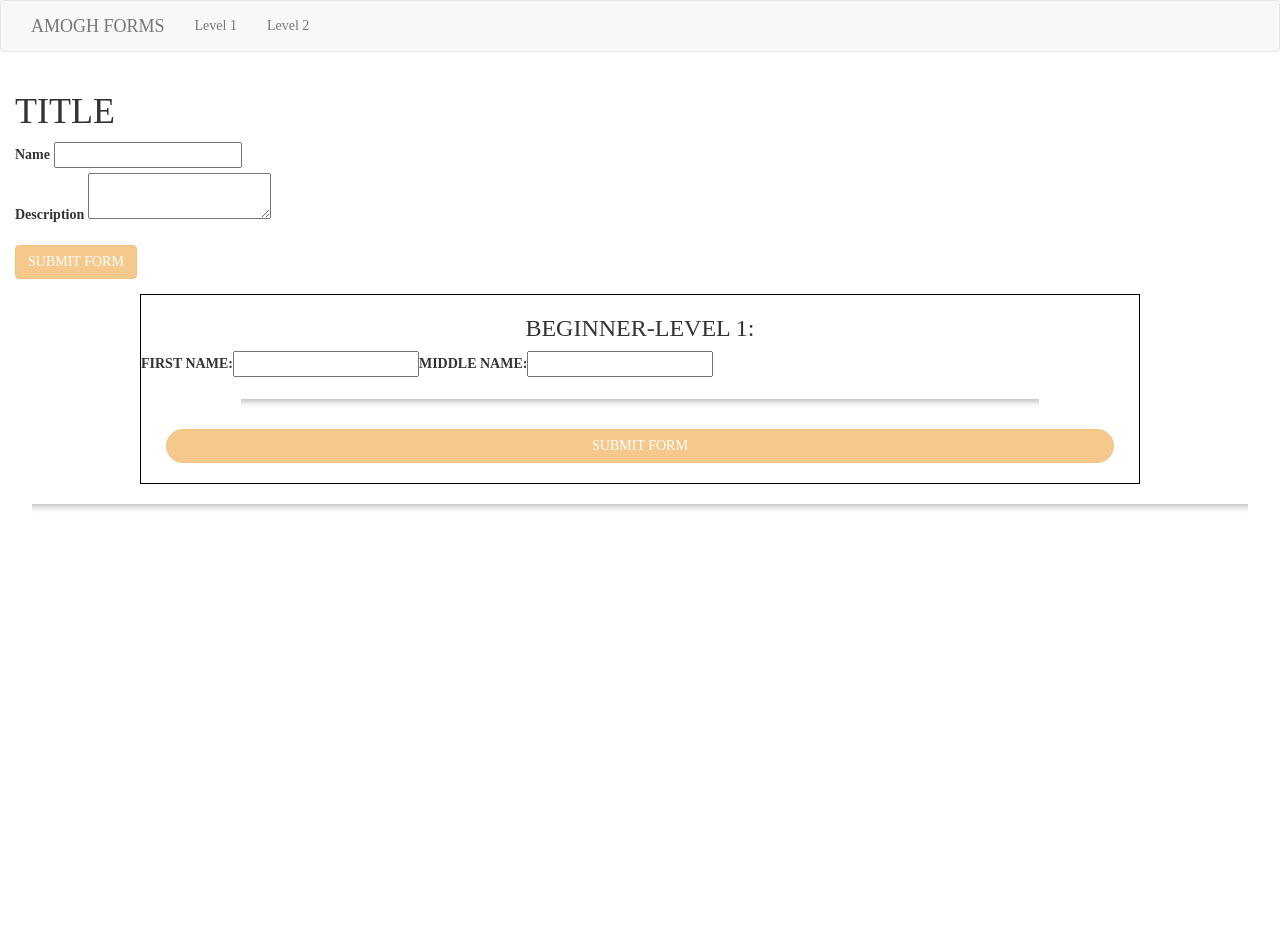
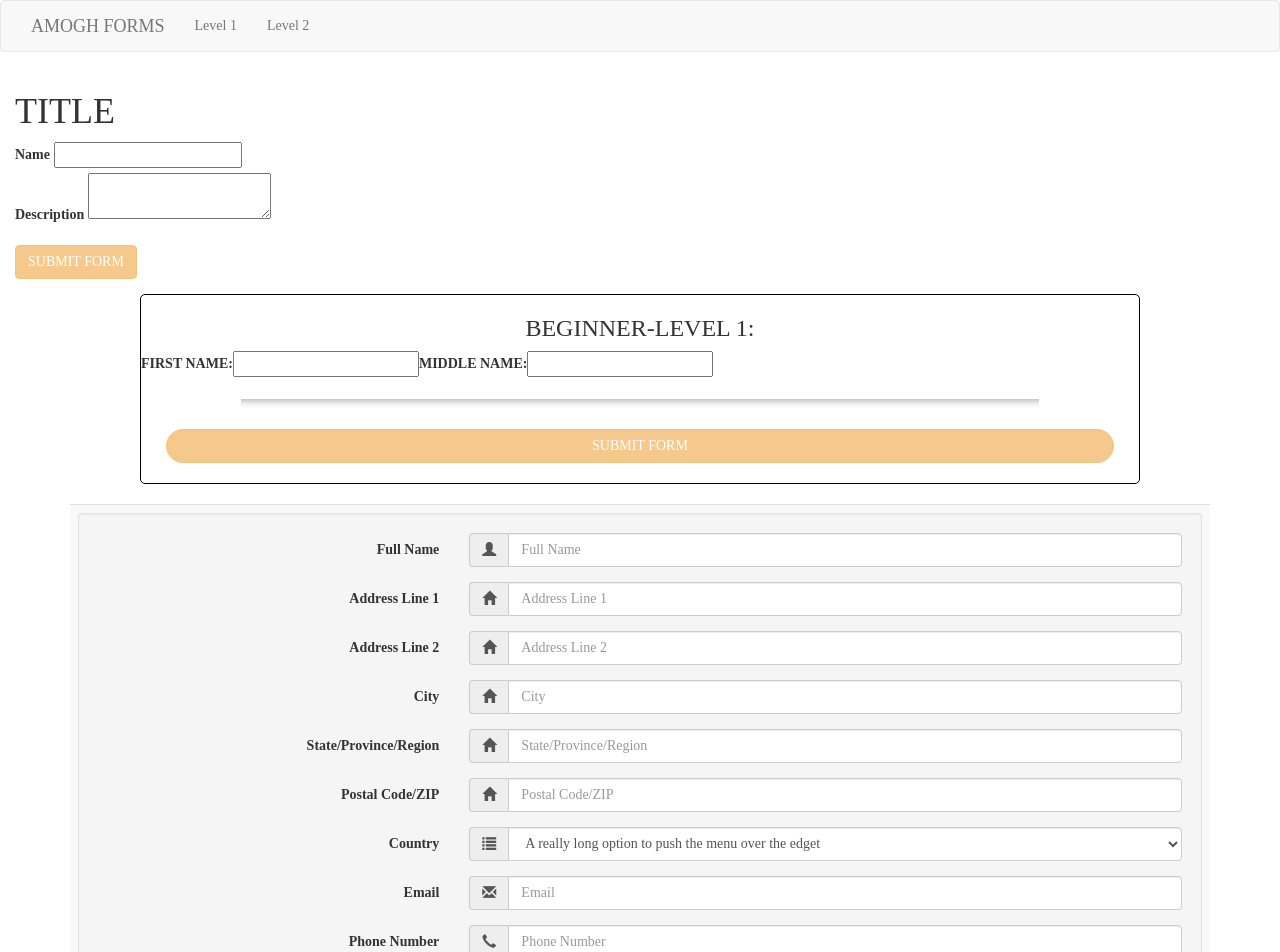
Before and after one commit to arpit-21/FFG, an Angular app in the folder Amogh-Forms/: page /formbeginner0 in a window 1280 px wide. Shown: the top 952 px of the page. Before the commit the page ends 800 px from the top, so only its background shows below. Built offline with nearby package versions, Linux system fonts and the light colour scheme; a web font is replaced by a local one.

Commit message:
Form template Updated Based on bootstrap Style

```diff
--- a/Amogh-Forms/src/app/app.component.html
+++ b/Amogh-Forms/src/app/app.component.html
@@ -2,7 +2,7 @@
 
 
 <!-- TOP NAVIGATION BAR CODE FOR LEVELS AND AMOGH FORMS HEADER-->
-<nav class="navbar navbar-default" style="height: 100%">
+<nav class="navbar navbar-default " style="height: 100%">
   <div class="container-fluid">
       <div class="navbar-header">
           <a class="navbar-brand">
--- a/Amogh-Forms/src/app/formbeginner1/formbeginner1.component.css
+++ b/Amogh-Forms/src/app/formbeginner1/formbeginner1.component.css
@@ -3,6 +3,7 @@
     height: 80%;
     margin-left: 10%;
     border: 1px solid black;
+    border-radius: 5px;
 }
 hr.line {
     height: 10px;
--- a/Amogh-Forms/src/app/formbeginner1/formbeginner1.component.html
+++ b/Amogh-Forms/src/app/formbeginner1/formbeginner1.component.html
@@ -28,12 +28,12 @@
 
 <div class="container-fluid">
   <div>
-    <div class="form-container">
+    <div class="form-container table table-striped">
         <div *ngIf="!name; else forminfo">
             <form [formGroup]= "rForm" (ngSubmit)="addPost(rForm.value)">
               <h3 class="form-header">BEGINNER-LEVEL 1:</h3>
               <div class="form-group">
-                <label>FIRST NAME:</label>
+                  <label>FIRST NAME:</label>
                 <input type="text" formControlName="name">
                 <label>MIDDLE NAME:</label>
                 <input type="text" formControlName="name">
@@ -44,7 +44,83 @@
           </div>
   </div>
 </div>
-
+<div class="container">
+    <table class="table table-striped">
+       <tbody>
+          <tr>
+             <td colspan="1">
+                <form class="well form-horizontal">
+                   <fieldset>
+                      <div class="form-group">
+                         <label class="col-md-4 control-label">Full Name</label>
+                         <div class="col-md-8 inputGroupContainer">
+                            <div class="input-group"><span class="input-group-addon"><i class="glyphicon glyphicon-user"></i></span><input id="fullName" name="fullName" placeholder="Full Name" class="form-control" required="true" value="" type="text"></div>
+                         </div>
+                      </div>
+                      <div class="form-group">
+                         <label class="col-md-4 control-label">Address Line 1</label>
+                         <div class="col-md-8 inputGroupContainer">
+                            <div class="input-group"><span class="input-group-addon"><i class="glyphicon glyphicon-home"></i></span><input id="addressLine1" name="addressLine1" placeholder="Address Line 1" class="form-control" required="true" value="" type="text"></div>
+                         </div>
+                      </div>
+                      <div class="form-group">
+                         <label class="col-md-4 control-label">Address Line 2</label>
+                         <div class="col-md-8 inputGroupContainer">
+                            <div class="input-group"><span class="input-group-addon"><i class="glyphicon glyphicon-home"></i></span><input id="addressLine2" name="addressLine2" placeholder="Address Line 2" class="form-control" required="true" value="" type="text"></div>
+                         </div>
+                      </div>
+                      <div class="form-group">
+                         <label class="col-md-4 control-label">City</label>
+                         <div class="col-md-8 inputGroupContainer">
+                            <div class="input-group"><span class="input-group-addon"><i class="glyphicon glyphicon-home"></i></span><input id="city" name="city" placeholder="City" class="form-control" required="true" value="" type="text"></div>
+                         </div>
+                      </div>
+                      <div class="form-group">
+                         <label class="col-md-4 control-label">State/Province/Region</label>
+                         <div class="col-md-8 inputGroupContainer">
+                            <div class="input-group"><span class="input-group-addon"><i class="glyphicon glyphicon-home"></i></span><input id="state" name="state" placeholder="State/Province/Region" class="form-control" required="true" value="" type="text"></div>
+                         </div>
+                      </div>
+                      <div class="form-group">
+                         <label class="col-md-4 control-label">Postal Code/ZIP</label>
+                         <div class="col-md-8 inputGroupContainer">
+                            <div class="input-group"><span class="input-group-addon"><i class="glyphicon glyphicon-home"></i></span><input id="postcode" name="postcode" placeholder="Postal Code/ZIP" class="form-control" required="true" value="" type="text"></div>
+                         </div>
+                      </div>
+                      <div class="form-group">
+                         <label class="col-md-4 control-label">Country</label>
+                         <div class="col-md-8 inputGroupContainer">
+                            <div class="input-group">
+                               <span class="input-group-addon" style="max-width: 100%;"><i class="glyphicon glyphicon-list"></i></span>
+                               <select class="selectpicker form-control">
+                                  <option>A really long option to push the menu over the edget</option>
+                               </select>
+                            </div>
+                         </div>
+                      </div>
+                      <div class="form-group">
+                         <label class="col-md-4 control-label">Email</label>
+                         <div class="col-md-8 inputGroupContainer">
+                            <div class="input-group"><span class="input-group-addon"><i class="glyphicon glyphicon-envelope"></i></span><input id="email" name="email" placeholder="Email" class="form-control" required="true" value="" type="text"></div>
+                         </div>
+                      </div>
+                      <div class="form-group">
+                         <label class="col-md-4 control-label">Phone Number</label>
+                         <div class="col-md-8 inputGroupContainer">
+                            <div class="input-group"><span class="input-group-addon"><i class="glyphicon glyphicon-earphone"></i></span><input id="phoneNumber" name="phoneNumber" placeholder="Phone Number" class="form-control" required="true" value="" type="text"></div>
+                         </div>
+                      </div>
+                   </fieldset>
+                </form>
+             </td>
+          </tr>
+          <tr>
+              <hr class="line">
+              <input type="submit" class="btn btn-warning btn-block form-submit-button" value="SUBMIT FORM" [disabled]="!rForm.valid">
+          </tr>
+       </tbody>
+    </table>
+ </div>
 
 <ng-template #forminfo>
   <div class="form-container">
```
